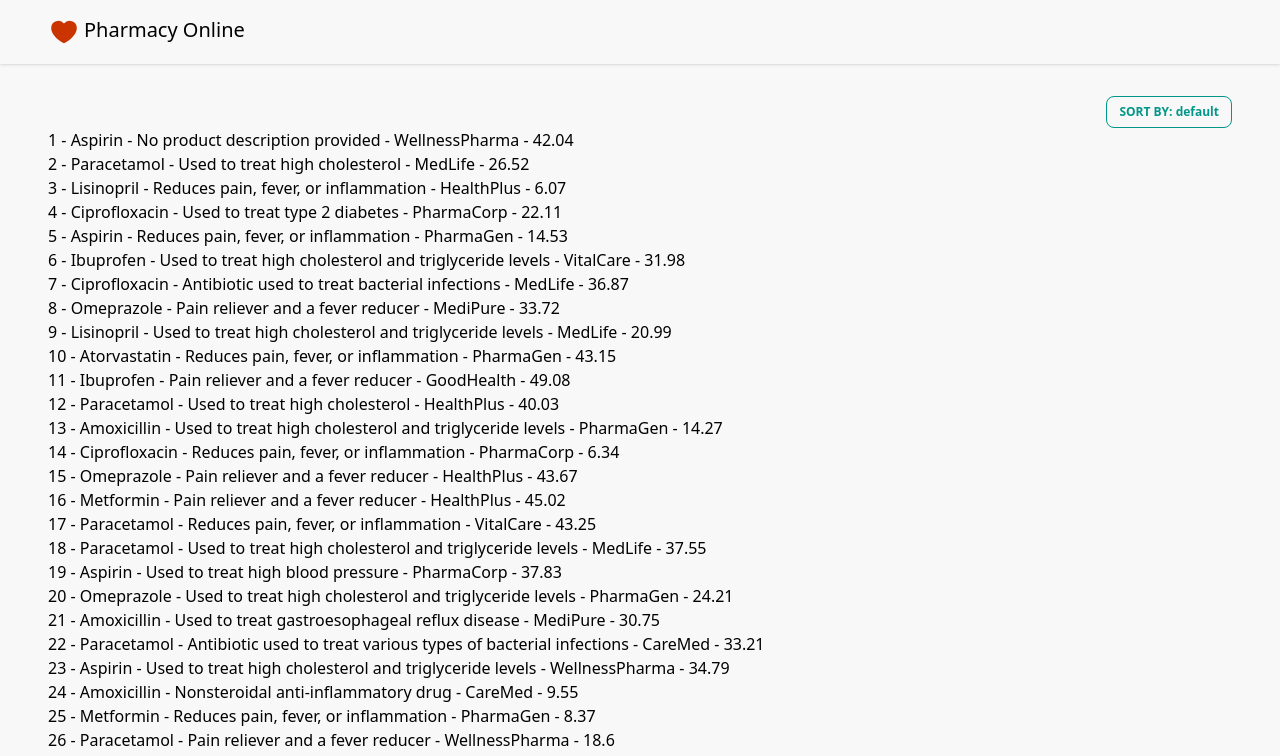
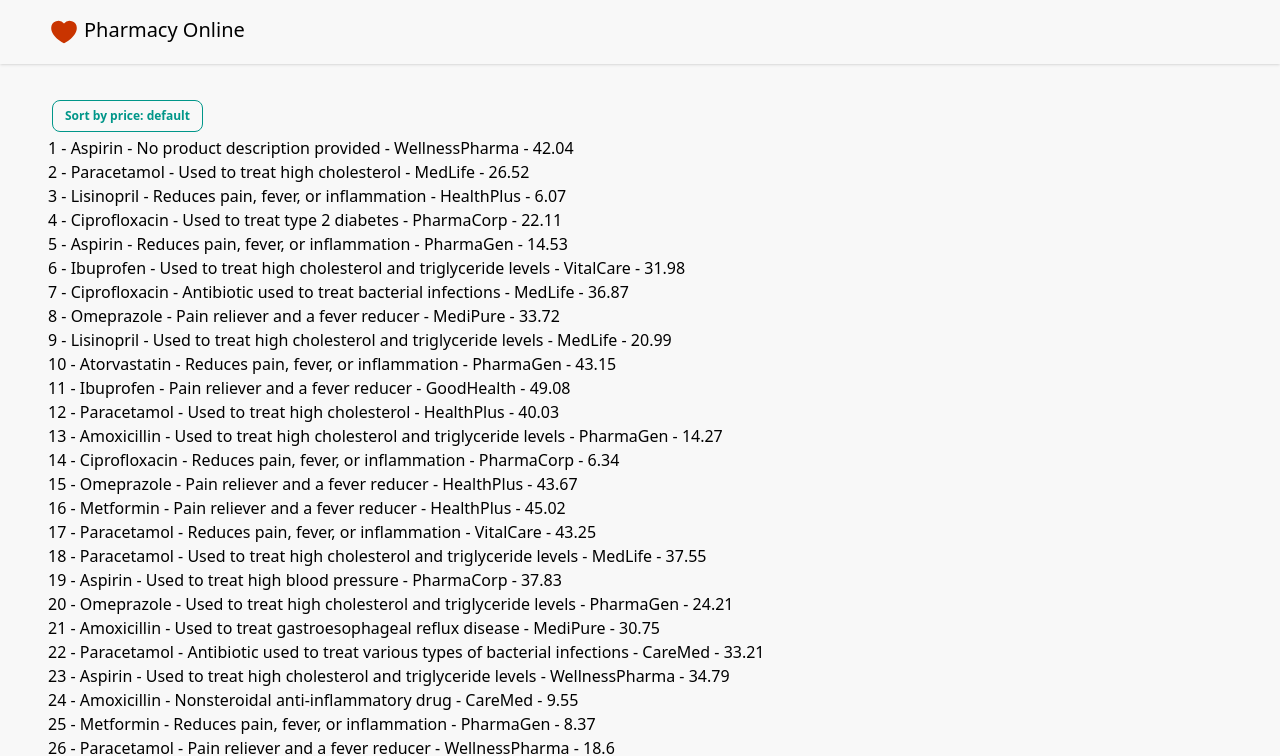
Before and after one commit to jakub-bokwa/online-pharmacy, a React app in the folder frontend/: page / in a window 1280 px wide. Shown: the top 756 px of the page. Built offline with nearby package versions, Linux system fonts and the light colour scheme; the HTML template or start-up script is replaced by a standard one.

Commit message:
Refactor sorting logic to simplify it and add sorting dropdown instead of a 3-way button

```diff
--- a/frontend/src/App.tsx
+++ b/frontend/src/App.tsx
@@ -2,7 +2,7 @@ import { useState, useEffect } from "react";
 import { Navbar, Content } from "./Components";
 import productsArray from "../products.json";
 import type { Products, SortDirection } from "./types";
-import { sortByPrice } from "./utils/sorting";
+import { sortAscending, sortDescending } from "./utils/sorting";
 
 const App = () => {
   const [products, setProducts] = useState<Products>([]);
@@ -12,13 +12,17 @@ const App = () => {
     setProducts(productsArray);
   }, []);
 
+  const closeDropdown = () => {
+    (document.activeElement as HTMLElement)?.blur();
+  };
+
   const handleSort = () => {
     if (sortingMode === "default") {
       setSortingMode("ascending");
-			setProducts(sortByPrice(productsArray, "ascending"));
+      setProducts(sortAscending(productsArray));
     } else if (sortingMode === "ascending") {
       setSortingMode("descending");
-			setProducts(sortByPrice(productsArray, "descending"));
+      setProducts(sortDescending(productsArray));
     } else {
       setSortingMode("default");
       setProducts([...productsArray]);
@@ -29,13 +33,47 @@ const App = () => {
     <>
       <Navbar />
       <Content>
-				<div className="flex justify-end">
-					<button
-						className="btn btn-accent btn-outline btn-sm"
-						onClick={handleSort}
-					>
-						SORT BY: {sortingMode}
-					</button>
+        <div className="dropdown">
+          <div
+            tabIndex={0}
+            role="button"
+            className="btn btn-accent btn-outline btn-sm m-1">
+            Sort by price: {sortingMode}
+          </div>
+          <ul
+            tabIndex={0}
+            className="dropdown-content menu bg-base-100 rounded-box z-1 w-52 p-2 shadow-sm">
+            <li>
+              <a
+                onClick={() => {
+                  setSortingMode("default");
+                  setProducts([...productsArray]);
+                  closeDropdown();
+                }}>
+                Default
+              </a>
+            </li>
+            <li>
+              <a
+                onClick={() => {
+                  setSortingMode("ascending");
+                  setProducts(sortAscending(productsArray));
+                  closeDropdown();
+                }}>
+                Ascending
+              </a>
+            </li>
+            <li>
+              <a
+                onClick={() => {
+                  setSortingMode("descending");
+                  setProducts(sortDescending(productsArray));
+                  closeDropdown();
+                }}>
+                Descending
+              </a>
+            </li>
+          </ul>
         </div>
         <ul>
           {products.map((product, idx) => {
--- a/frontend/src/utils/sorting.ts
+++ b/frontend/src/utils/sorting.ts
@@ -1,14 +1,9 @@
 import type { Products } from "../types";
 
-const sortByPrice = (
-	unsortedProducts: Products,
-	direction: "ascending" | "descending",
-) => {
-	const sortedProducts = [...unsortedProducts].sort((a, b) =>
-		direction === "ascending" ? a.price - b.price : b.price - a.price,
-	);
+const sortAscending = (products: Products) =>
+  [...products].sort((a, b) => a.price - b.price);
 
-	return sortedProducts;
-};
+const sortDescending = (products: Products) =>
+  [...products].sort((a, b) => b.price - a.price);
 
-export { sortByPrice };
+export { sortAscending, sortDescending };
```
Also changed, not shown: 1 other file (tests, documents, lock files or other folders). Lines whose indentation alone changed are shown as unchanged.
